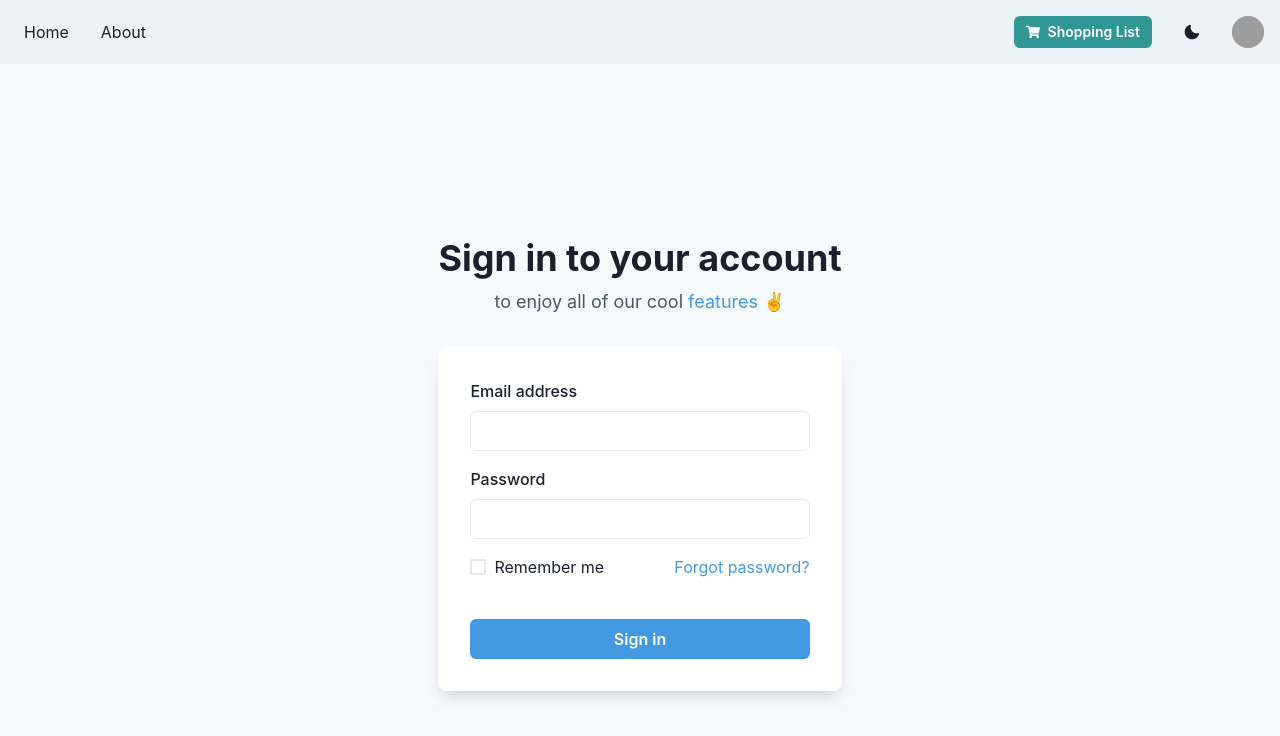
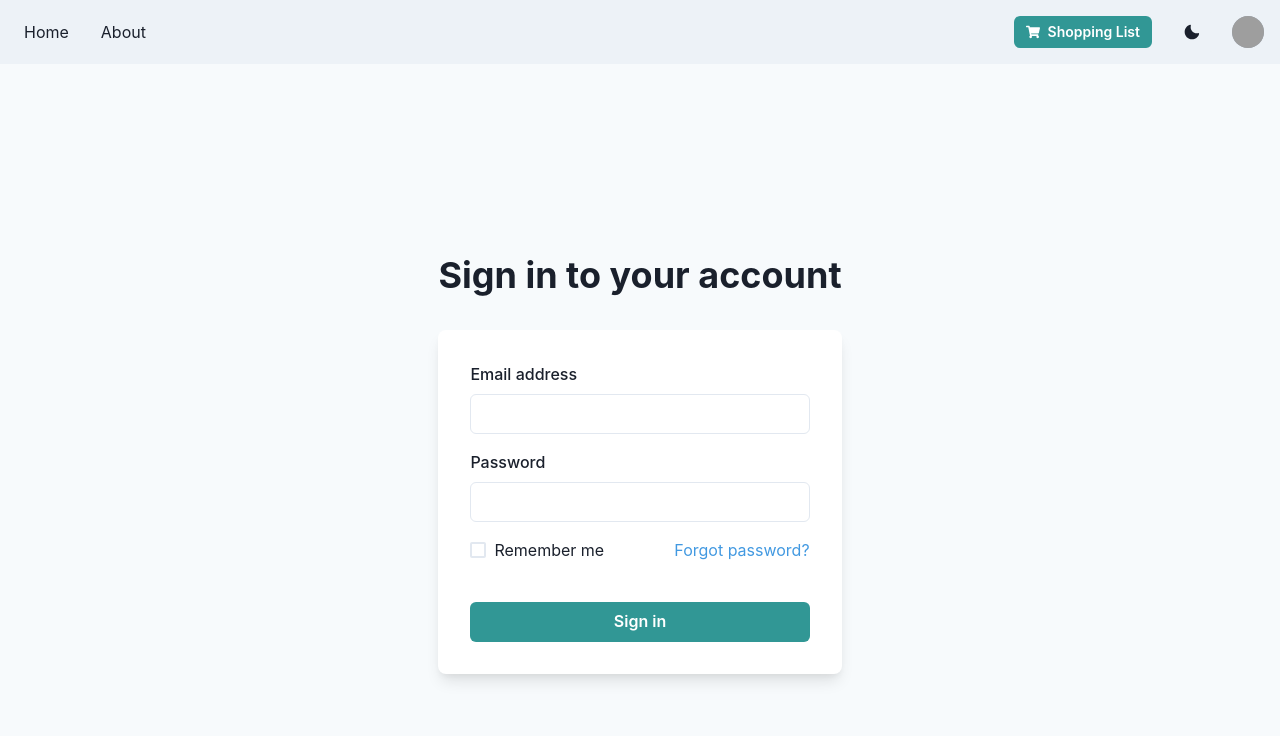
Before and after one commit to jonatso/recipe-club, a Next.js app in the folder client/: page /login in a window 1280 px wide. Shown: the top 736 px of the page. Built offline with nearby package versions, Linux system fonts and the light colour scheme; grey boxes are pictures that could not be loaded.

Commit message:
Added login page to website
Co-authored-by: Daniel King <danieki@ntnu.no>

```diff
--- a/client/components/navbar/index.js
+++ b/client/components/navbar/index.js
@@ -13,10 +13,11 @@ import {
   MenuList,
   MenuItem,
   MenuDivider,
+  Stack,
   useDisclosure,
   useColorModeValue,
   useColorMode,
-  Stack,
+
 
 } from '@chakra-ui/react';
 import { HamburgerIcon, CloseIcon, MoonIcon, SunIcon, } from '@chakra-ui/icons';
@@ -108,7 +109,9 @@ export default function NavBar() {
               </MenuButton>
               <MenuList>
                 <MenuItem>View Profile</MenuItem>
+                <NextLink href="/login">
                 <MenuItem>Login</MenuItem>
+                </NextLink>
                 <MenuDivider />
                 <MenuItem>Sign Out</MenuItem>
               </MenuList>
--- a/client/pages/login/index.js
+++ b/client/pages/login/index.js
@@ -13,7 +13,7 @@ import {
     useColorModeValue,
   } from '@chakra-ui/react';
 
-  export default function SimpleCard() {
+  export default function LoginCard() {
     return (
       <Flex
         minH={'100vh'}
@@ -23,9 +23,6 @@ import {
         <Stack spacing={8} mx={'auto'} maxW={'lg'} py={12} px={6}>
           <Stack align={'center'}>
             <Heading fontSize={'4xl'}>Sign in to your account</Heading>
-            <Text fontSize={'lg'} color={'gray.600'}>
-              to enjoy all of our cool <Link color={'blue.400'}>features</Link> ✌️
-            </Text>
           </Stack>
           <Box
             rounded={'lg'}
@@ -50,11 +47,9 @@ import {
                   <Link color={'blue.400'}>Forgot password?</Link>
                 </Stack>
                 <Button
-                  bg={'blue.400'}
                   color={'white'}
-                  _hover={{
-                    bg: 'blue.500',
-                  }}>
+                  colorScheme={'teal'}
+                  >
                   Sign in
                 </Button>
               </Stack>
```
